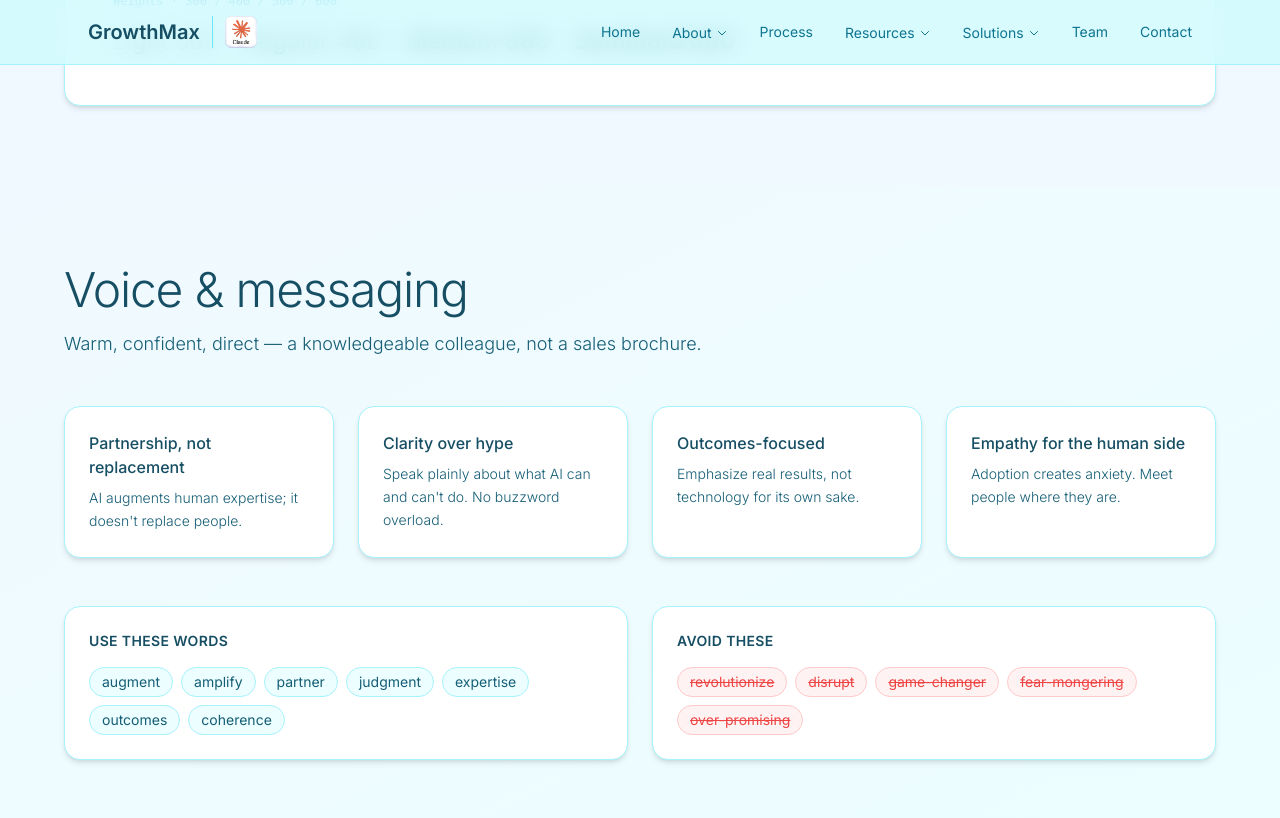
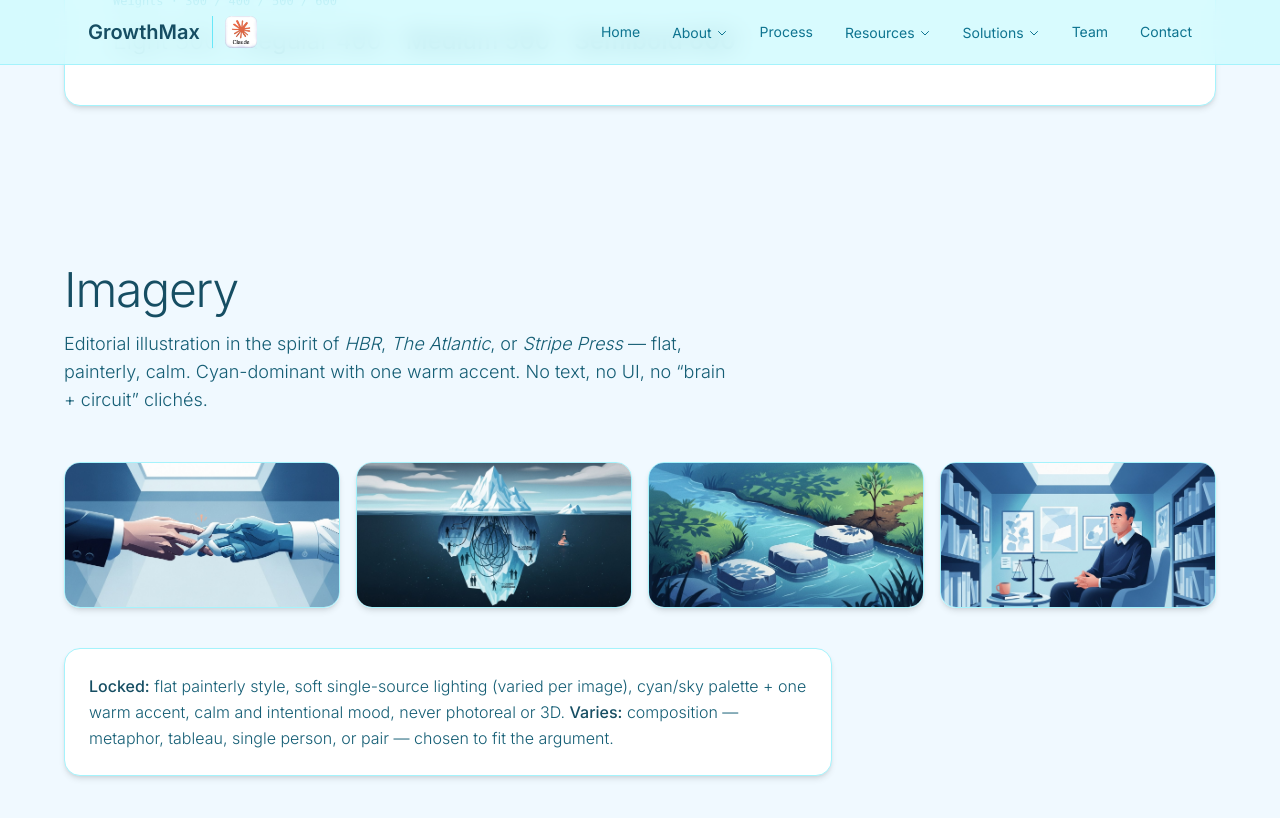
Before and after one commit to growthmaxinc/growthmaxweb, a Jekyll site: the page built from brand.html, in a window 1280 px wide and 900 px high, scrolled down 3448 px. Shown: the top 818 px of the window. Built offline with Jekyll 4.4.1, drawn with Linux system fonts in a browser that asks for light colours; nearby versions of some CDN libraries.

Commit message:
Remove Voice & messaging section from /brand page

```diff
--- a/brand.html
+++ b/brand.html
@@ -214,42 +214,6 @@ image: /growthMAX.PNG
 		</div>
 	</section>
 
-	<!-- Voice -->
-	<section id="voice" class="py-12 md:py-20 px-6 bg-gradient-to-br from-sky-50 to-cyan-50">
-		<div class="max-w-6xl mx-auto">
-			<h2 class="text-3xl md:text-5xl font-light tracking-tight text-cyan-900 mb-4">Voice &amp; messaging</h2>
-			<p class="text-base md:text-lg text-cyan-800 font-light max-w-2xl mb-12">
-				Warm, confident, direct &mdash; a knowledgeable colleague, not a sales brochure.
-			</p>
-			<div class="grid grid-cols-1 md:grid-cols-2 lg:grid-cols-4 gap-6 mb-12">
-				{% assign pillars = "Partnership, not replacement|AI augments human expertise; it doesn't replace people.~Clarity over hype|Speak plainly about what AI can and can't do. No buzzword overload.~Outcomes-focused|Emphasize real results, not technology for its own sake.~Empathy for the human side|Adoption creates anxiety. Meet people where they are." | split: "~" %}
-				{% for p in pillars %}
-					{% assign pp = p | split: "|" %}
-					<div class="bg-white rounded-2xl border border-cyan-200 shadow-md p-6">
-						<p class="text-cyan-900 font-medium mb-2">{{ pp[0] }}</p>
-						<p class="text-sm text-cyan-800 font-light leading-relaxed">{{ pp[1] }}</p>
-					</div>
-				{% endfor %}
-			</div>
-			<div class="grid grid-cols-1 md:grid-cols-2 gap-6">
-				<div class="bg-white rounded-2xl border border-cyan-200 shadow-md p-6">
-					<p class="text-sm font-semibold text-cyan-900 uppercase tracking-wide mb-4">Use these words</p>
-					<div class="flex flex-wrap gap-2">
-						{% assign good = "augment,amplify,partner,judgment,expertise,outcomes,coherence" | split: "," %}
-						{% for w in good %}<span class="px-3 py-1 rounded-full text-sm bg-cyan-50 text-cyan-800 border border-cyan-200">{{ w }}</span>{% endfor %}
-					</div>
-				</div>
-				<div class="bg-white rounded-2xl border border-cyan-200 shadow-md p-6">
-					<p class="text-sm font-semibold text-cyan-900 uppercase tracking-wide mb-4">Avoid these</p>
-					<div class="flex flex-wrap gap-2">
-						{% assign bad = "revolutionize,disrupt,game-changer,fear-mongering,over-promising" | split: "," %}
-						{% for w in bad %}<span class="px-3 py-1 rounded-full text-sm bg-red-50 text-red-500 border border-red-200 line-through">{{ w }}</span>{% endfor %}
-					</div>
-				</div>
-			</div>
-		</div>
-	</section>
-
 	<!-- Imagery -->
 	<section id="imagery" class="py-12 md:py-20 px-6">
 		<div class="max-w-6xl mx-auto">
```
